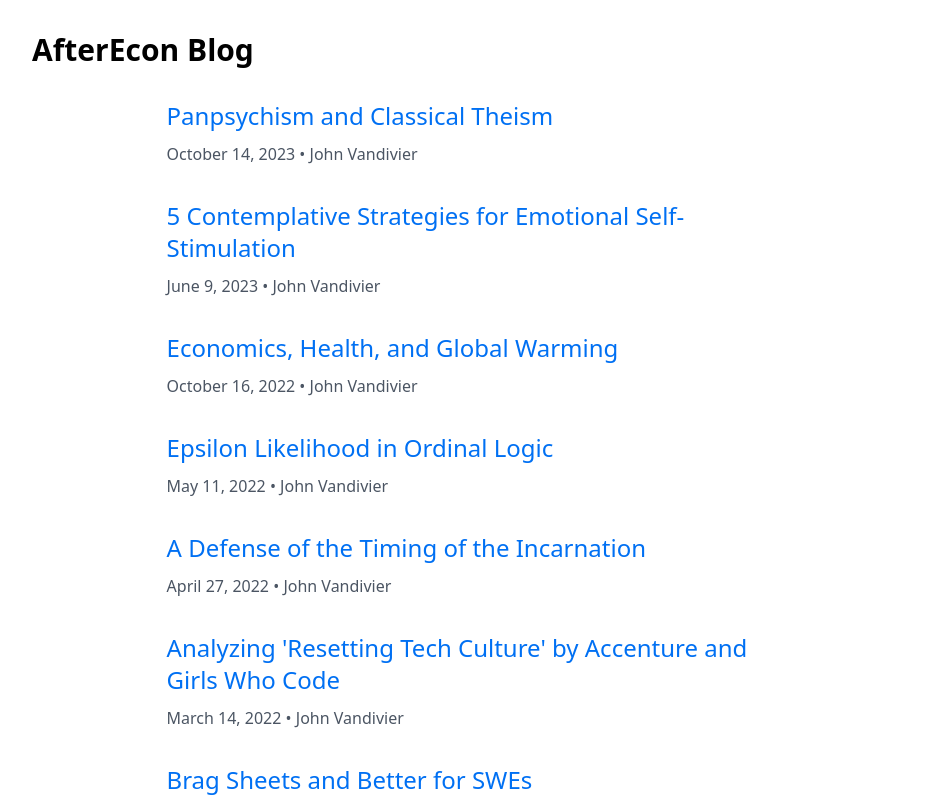
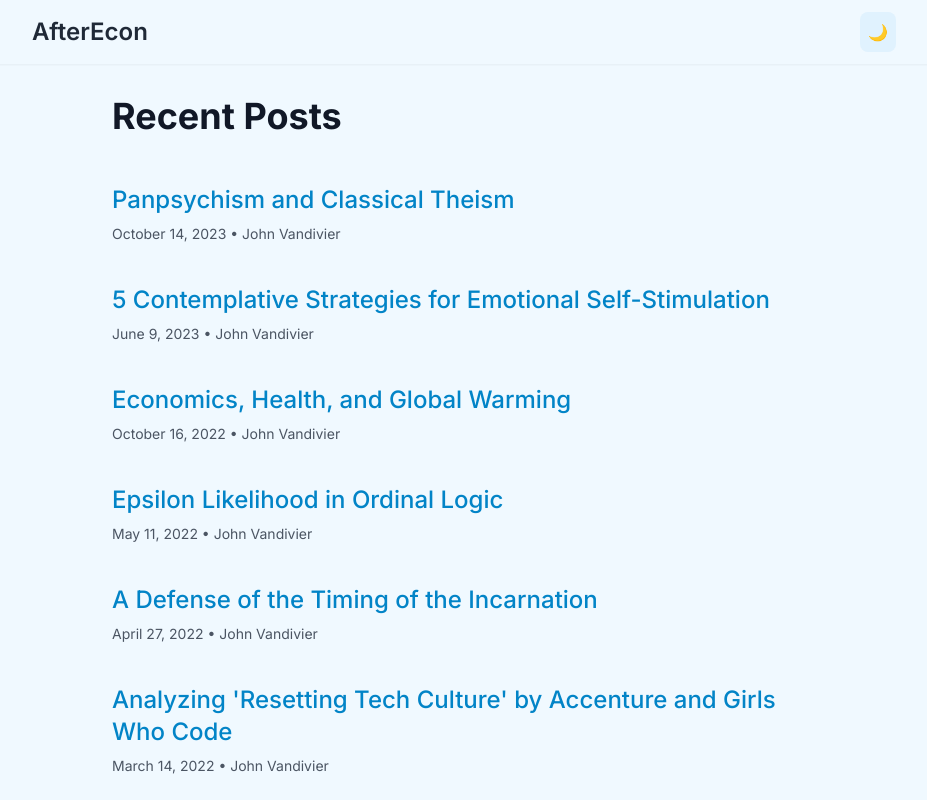
Before and after one commit to Vandivier/afterecon, a Next.js app: page / in a window 1280 px wide. Shown: the top 800 px of the page, without its empty margins (176-1103 px from the left). Built offline with nearby package versions, Linux system fonts and the light colour scheme.

Commit message:
style: toggle light/dark on any page

```diff
--- a/app/globals.css
+++ b/app/globals.css
@@ -2,31 +2,41 @@
 @tailwind components;
 @tailwind utilities;
 
-:root {
-  --foreground-rgb: 0, 0, 0;
-  --background-rgb: 255, 255, 255;
+@layer base {
+  body {
+    @apply antialiased;
+  }
 }
 
-[data-theme="dark"] {
-  --foreground-rgb: 255, 255, 255;
-  --background-rgb: 0, 0, 0;
+/* Customize prose styles */
+.prose {
+  @apply prose-sky;
 }
 
-body {
-  color: rgb(var(--foreground-rgb));
-  background: rgb(var(--background-rgb));
+.prose pre {
+  @apply bg-sky-100 dark:bg-gray-800;
 }
 
-.prose {
-  max-width: 65ch;
-  margin: 0 auto;
+.prose code {
+  @apply text-sky-800 dark:text-sky-300;
 }
 
 .prose a {
-  color: #0070f3;
-  text-decoration: none;
+  @apply text-sky-600 dark:text-sky-400 no-underline hover:underline;
 }
 
-.prose a:hover {
-  text-decoration: underline;
+.prose h1,
+.prose h2,
+.prose h3,
+.prose h4 {
+  @apply text-gray-900 dark:text-gray-100;
 }
+
+.prose p,
+.prose li {
+  @apply text-gray-800 dark:text-gray-200;
+}
+
+.prose blockquote {
+  @apply border-l-sky-200 dark:border-l-sky-700 bg-sky-50 dark:bg-gray-800;
+}
--- a/app/layout.tsx
+++ b/app/layout.tsx
@@ -1,6 +1,10 @@
 import { ThemeProvider } from "@/components/theme-provider";
+import Navbar from "@/components/Navbar";
 import "./globals.css";
 import type { Metadata } from "next";
+import { Inter } from "next/font/google";
+
+const inter = Inter({ subsets: ["latin"] });
 
 export const metadata: Metadata = {
   title: "AfterEcon",
@@ -13,10 +17,11 @@ export default function RootLayout({
   children: React.ReactNode;
 }) {
   return (
-    <html lang="en" suppressHydrationWarning>
-      <body>
+    <html lang="en" suppressHydrationWarning className={inter.className}>
+      <body className="bg-sky-50 dark:bg-gray-900 text-gray-900 dark:text-gray-100">
         <ThemeProvider attribute="class" defaultTheme="system" enableSystem>
-          <main>{children}</main>
+          <Navbar />
+          <main className="min-h-screen">{children}</main>
         </ThemeProvider>
       </body>
     </html>
--- a/app/page.tsx
+++ b/app/page.tsx
@@ -6,20 +6,27 @@ export default function Home() {
   const posts = getSortedPosts();
 
   return (
-    <div className="max-w-4xl mx-auto px-4 py-8">
-      <h1 className="text-3xl font-bold mb-8">AfterEcon Blog</h1>
-      <div className="space-y-8">
+    <div className="min-h-screen bg-sky-50 dark:bg-gray-900">
+      <div className="max-w-screen-xl mx-auto">
+        <div className="max-w-3xl mx-auto px-6 lg:px-8 py-8">
+          <h1 className="text-4xl font-bold mb-12 text-gray-900 dark:text-gray-100">
+            Recent Posts
+          </h1>
+          <div className="space-y-10">
             {posts.map((post) => (
-          <article key={post.slug} className="prose dark:prose-invert">
-            <h2 className="mb-2">
+              <article
+                key={post.slug}
+                className="prose dark:prose-invert max-w-none"
+              >
+                <h2 className="mb-2 mt-0">
                   <Link
                     href={`/posts/${post.slug}`}
-                className="hover:text-blue-600 dark:hover:text-blue-400"
+                    className="text-gray-900 dark:text-gray-100 hover:text-sky-600 dark:hover:text-sky-400 no-underline"
                   >
                     {post.title}
                   </Link>
                 </h2>
-            <div className="text-gray-600 dark:text-gray-400 mb-4">
+                <div className="text-gray-600 dark:text-gray-400 text-sm">
                   <time dateTime={post.date}>
                     {format(new Date(post.date), "MMMM d, yyyy")}
                   </time>{" "}
@@ -29,5 +36,7 @@ export default function Home() {
             ))}
           </div>
         </div>
+      </div>
+    </div>
   );
 }
--- a/app/posts/[slug]/page.tsx
+++ b/app/posts/[slug]/page.tsx
@@ -1,4 +1,5 @@
 import { getAllPostSlugs, getPostData } from "@/lib/posts";
+import { format } from "date-fns";
 import { Metadata } from "next";
 
 interface Props {
@@ -15,6 +16,7 @@ export async function generateMetadata({ params }: Props): Promise<Metadata> {
 
 export async function generateStaticParams() {
   const paths = getAllPostSlugs();
+  console.log("Generating paths for:", paths.length, "posts");
   return paths;
 }
 
@@ -22,12 +24,24 @@ export default async function Post({ params }: Props) {
   const post = await getPostData(params.slug);
 
   return (
-    <article className="max-w-4xl mx-auto px-4 py-8 prose dark:prose-invert">
-      <h1>{post.title}</h1>
-      <div className="text-gray-600 dark:text-gray-400 mb-8">
-        <time>{post.date}</time> • {post.author}
+    <div className="max-w-screen-xl mx-auto px-4 sm:px-6 lg:px-8 py-8">
+      <div className="max-w-2xl mx-auto">
+        <article className="prose dark:prose-invert lg:prose-lg">
+          <h1 className="mb-4 text-gray-900 dark:text-gray-100">
+            {post.title}
+          </h1>
+          <div className="text-gray-600 dark:text-gray-400 text-sm mb-8">
+            <time dateTime={post.date}>
+              {format(new Date(post.date), "MMMM d, yyyy")}
+            </time>{" "}
+            • {post.author}
+          </div>
+          <div
+            className="mt-8 prose-headings:text-gray-900 prose-headings:dark:text-gray-100"
+            dangerouslySetInnerHTML={{ __html: post.content }}
+          />
+        </article>
       </div>
-      <div dangerouslySetInnerHTML={{ __html: post.content }} />
-    </article>
+    </div>
   );
 }
--- /dev/null
+++ b/components/Navbar.tsx
@@ -0,0 +1,35 @@
+"use client";
+
+import Link from "next/link";
+import { useTheme } from "next-themes";
+import { useEffect, useState } from "react";
+
+export default function Navbar() {
+  const [mounted, setMounted] = useState(false);
+  const { theme, setTheme } = useTheme();
+
+  // Avoid hydration mismatch
+  useEffect(() => setMounted(true), []);
+
+  if (!mounted) return null;
+
+  return (
+    <nav className="sticky top-0 z-50 bg-sky-50 dark:bg-gray-900 shadow-sm">
+      <div className="max-w-4xl mx-auto px-4 py-3 flex justify-between items-center">
+        <Link
+          href="/"
+          className="text-2xl font-semibold text-gray-800 dark:text-gray-100 hover:text-sky-600 dark:hover:text-sky-400 transition-colors"
+        >
+          AfterEcon
+        </Link>
+        <button
+          onClick={() => setTheme(theme === "dark" ? "light" : "dark")}
+          className="p-2 rounded-lg bg-sky-100 dark:bg-gray-800 text-gray-800 dark:text-gray-200 hover:bg-sky-200 dark:hover:bg-gray-700 transition-colors"
+          aria-label="Toggle theme"
+        >
+          {theme === "dark" ? "🌞" : "🌙"}
+        </button>
+      </div>
+    </nav>
+  );
+}
--- a/tailwind.config.js
+++ b/tailwind.config.js
@@ -1,8 +1,13 @@
+/** @type {import('tailwindcss').Config} */
 module.exports = {
-  content: ["./app/**/*.{js,ts,jsx,tsx}", "./components/**/*.{js,ts,jsx,tsx}"],
-  darkMode: "class",
+  content: [
+    "./app/**/*.{js,ts,jsx,tsx,mdx}",
+    "./components/**/*.{js,ts,jsx,tsx,mdx}",
+    "./lib/**/*.{js,ts,jsx,tsx,mdx}",
+  ],
   theme: {
     extend: {},
   },
   plugins: [require("@tailwindcss/typography")],
+  darkMode: "class",
 };
```
Lines whose indentation alone changed are shown as unchanged.
